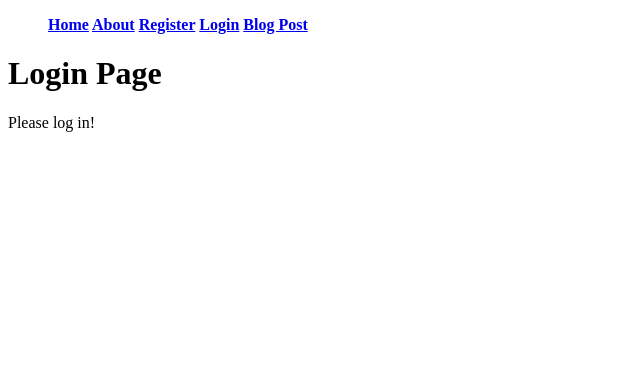
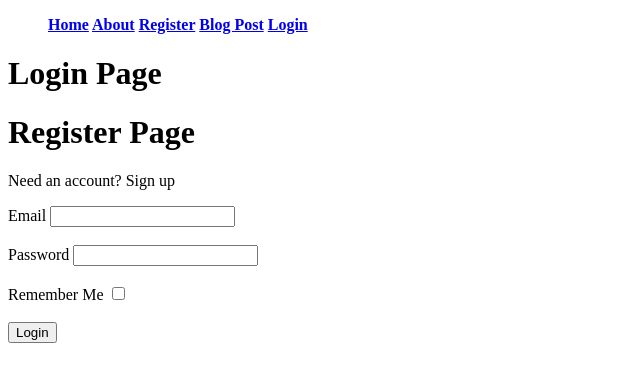
Before and after one commit to knightscode94/flask-blog, a Flask app: page /login in a window 1280 px wide. Shown: the top 382 px of the page, without its empty margins (0-640 px from the left). Run offline with Flask 2, Linux system fonts and the light colour scheme; parts of the project's set-up code (start-up, migrations or seed data) failed here and were passed over.

Commit message:
login logout

```diff
--- a/application/forms.py
+++ b/application/forms.py
@@ -1,6 +1,7 @@
 from flask_wtf import FlaskForm
-from wtforms import StringField, SubmitField
-from wtforms.validators import DataRequired, Length
+from wtforms import StringField, SubmitField, PasswordField, BooleanField
+from wtforms.validators import DataRequired, Length, Email, EqualTo, ValidationError
+from application.models import Users
 
 class PostForm(FlaskForm):
     first_name = StringField('First Name',
@@ -54,3 +55,20 @@ class RegistrationForm(FlaskForm):
 
         if user:
             raise ValidationError('Email already in use')
+
+class LoginForm(FlaskForm):
+    email = StringField('Email',
+        validators=[
+            DataRequired(),
+            Email()
+        ]
+    )
+
+    password = PasswordField('Password',
+        validators=[
+            DataRequired()
+        ]
+    )
+
+    remember = BooleanField('Remember Me')
+    submit = SubmitField('Login')
--- a/application/routes.py
+++ b/application/routes.py
@@ -1,10 +1,24 @@
-from flask import render_template, redirect, url_for
-from application import app, db
-from application.models import Posts
-from application.forms import PostForm
+from flask_login import login_user, current_user, logout_user, login_required
+from application.forms import PostForm, RegistrationForm, LoginForm
+from flask import render_template, redirect, url_for, request
 from application import app, db, bcrypt
 from application.models import Posts, Users
-from application.forms import PostForm, RegistrationForm
+
+@app.route("/login", methods=['GET', 'POST'])
+def login():
+    if current_user.is_authenticated:
+        return redirect(url_for('home'))
+    form = LoginForm()
+    if form.validate_on_submit():
+        user=Users.query.filter_by(email=form.email.data).first()
+        if user and bcrypt.check_password_hash(user.password, form.password.data):
+            login_user(user, remember=form.remember.data)
+            next_page = request.args.get('next')
+            if next_page:
+                return redirect(next_page)
+            else:
+                return redirect(url_for('home'))
+    return render_template('log_in.html', title='Login', form=form)
 
 @app.route('/')
 @app.route('/home')
@@ -15,12 +29,6 @@ def home():
 @app.route('/about')
 def about():
  return render_template('about.html', title='About')
-
-
-@app.route('/login')
-def login():
- return render_template('log_in.html', title='Login')
-
 
 @app.route('/register', methods=['GET', 'POST'])
 def register():
@@ -37,6 +45,7 @@ def register():
     return render_template('register.html', title='Register', form=form)
 
 @app.route('/post', methods=['GET', 'POST'])
+@login_required
 def post():
     form = PostForm()
     if form.validate_on_submit():
@@ -56,3 +65,9 @@ def post():
         print(form.errors)
 
     return render_template('post.html', title='Post', form=form)
+
+@app.route("/logout")
+@login_required
+def logout():
+    logout_user()
+    return redirect(url_for('login'))
--- a/application/templates/layout.html
+++ b/application/templates/layout.html
@@ -8,8 +8,12 @@
 <a href="{{ url_for('home') }}">Home</a>
 <a href="{{ url_for('about') }}">About</a>
 <a href="{{ url_for('register') }}">Register</a>
+<a href="{{ url_for('post') }}">Blog Post</a>
+{% if current_user.is_authenticated  %}
+<a href="/logout">Logout</a>
+{% else %}
 <a href="{{ url_for('login') }}">Login</a>
-<a href="{{ url_for('post') }}">Blog Post</a>
+{% endif %}
 </ul>
 </nav></strong>
 <body>
--- a/application/templates/log_in.html
+++ b/application/templates/log_in.html
@@ -1,4 +1,42 @@
-{% extends "layout.html" %}
+{% extends 'layout.html' %}
 {% block body_content %}
-    <p1> Please log in! </p1>
+    <h1>Register Page</h1>
+    <p>Need an account? Sign up</p>
+    <div class='form'>
+        <form method='POST' action=''>
+            {{ form.hidden_tag() }}
+            <div class='form_group'>
+                {{ form.email.label }}
+                {{ form.email }}
+                {% if form.email.errors %}
+                    <div class='error'>
+                        {% for error in form.email.errors %}
+                            <span>{{ error }}</span>
+                        {% endfor %}
+                    </div>
+                {% endif %}
+            </div>
+	    <br>
+	        {{ form.password.label }}
+                {{ form.password }}
+                {% if form.password.errors %}
+                    <div class='error'>
+                        {% for error in form.password.errors %}
+                            <span>{{ error }}</span>
+                        {% endfor %}
+                    </div>
+                {% endif %}
+                        </div>
+            <br>
+	    <div class='remember'>
+	    {{ form.remember.label }}
+	    {{ form.remember }}
+	    </div>
+	                <br>
+            <div class='form_group'>
+                {{ form.submit }}
+            </div>
+	    <br>
+	    <div class='logout'>
+	    </div>
 {% endblock %}
--- a/create.py
+++ b/create.py
@@ -1,5 +1,5 @@
 from application import db
-from application.models import Posts
+from application.models import Posts, Users
 
 db.drop_all()
 db.create_all()
--- a/requirements.txt
+++ b/requirements.txt
@@ -2,3 +2,8 @@ Flask==1.1.2
 Jinja2==2.11.2
 Flask-WTF==0.14.3
 WTForms==2.3.1
+bcrypt==3.1.7
+email-validator==1.1.1
+bcrypt==3.1.7
+bcrypt==3.1.7
+Flask-Login==0.5.0
```
Also changed, not shown: application/__init__.py (+9 -11 lines), application/models.py (+7 -2 lines), application/templates/register.html (+20 -1 lines).
